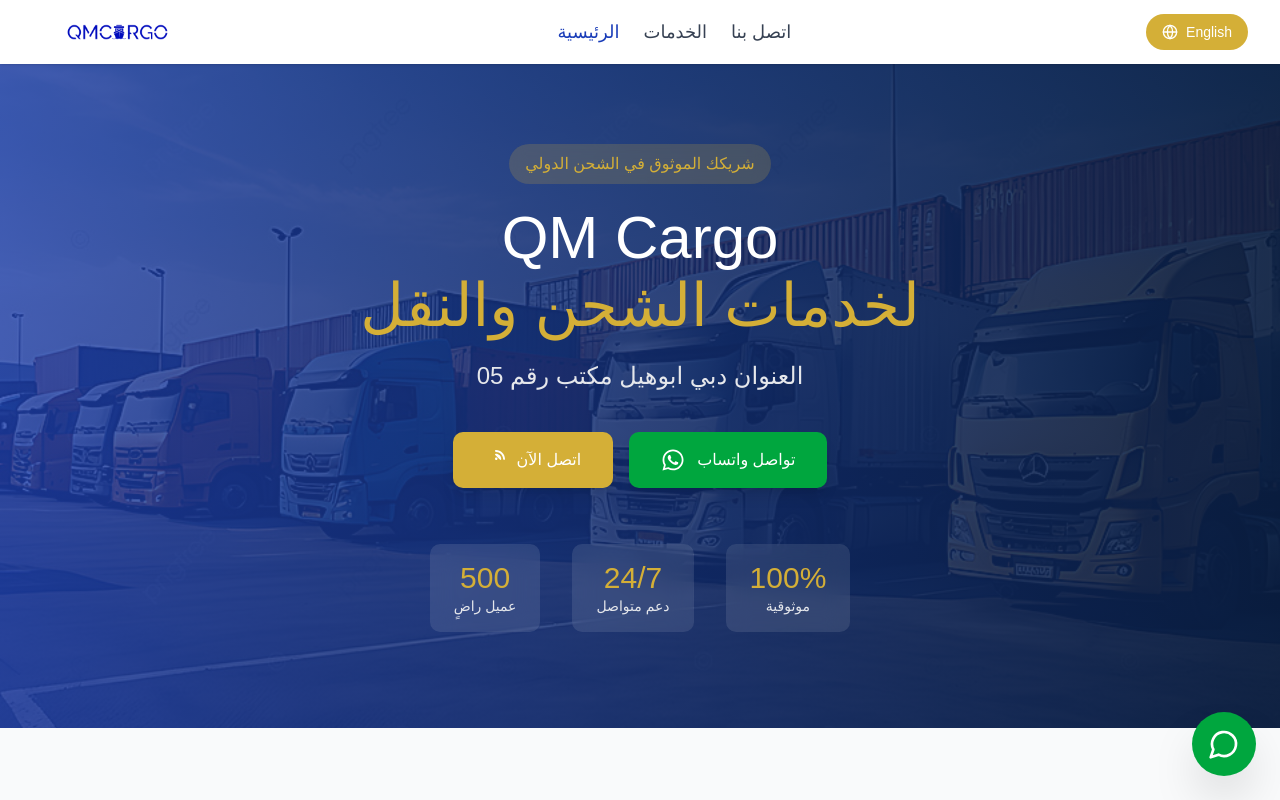
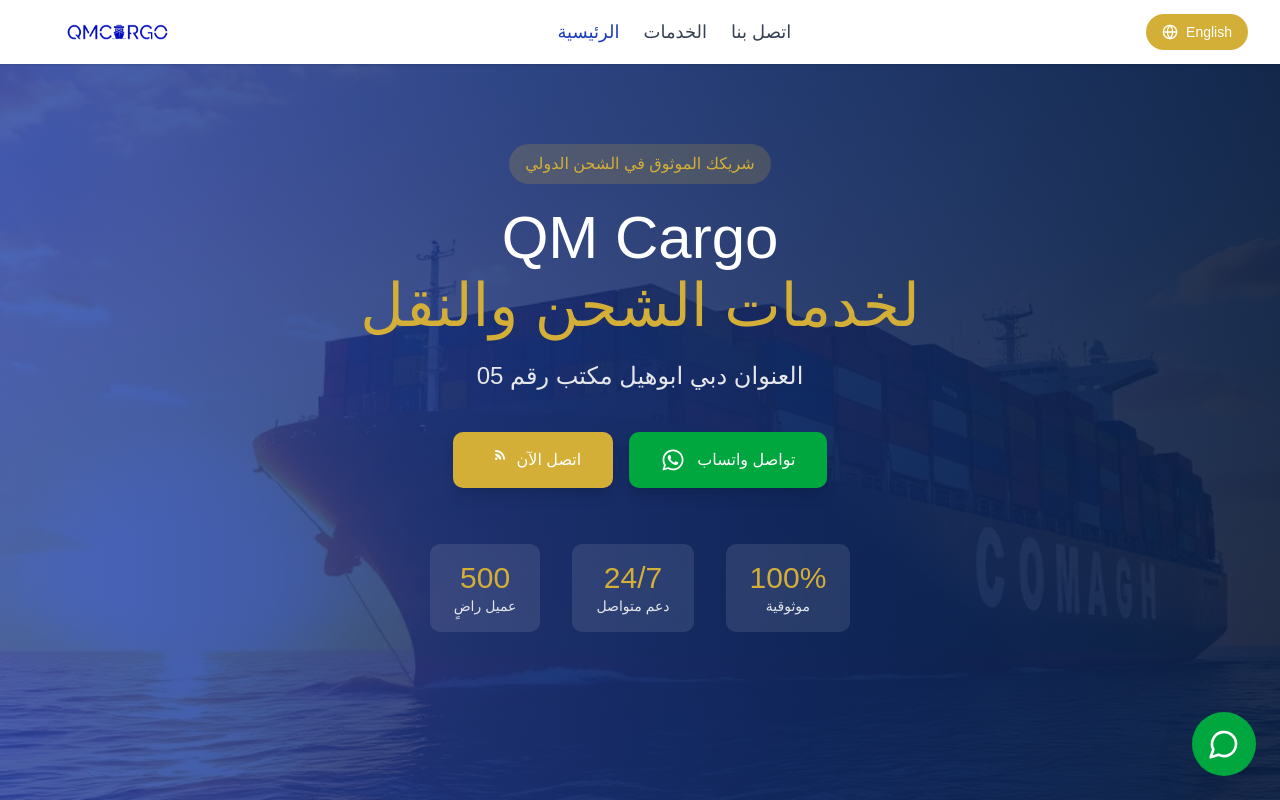
Before and after one commit to mofarag1997/qmcargo, a React (Vite) app: page / in a window 1280 px wide. Shown: the top 800 px of the page. Built offline with nearby package versions, Linux system fonts and the light colour scheme.

Commit message:
Update Hero Section layout

```diff
--- a/src/index.css
+++ b/src/index.css
@@ -132,6 +132,11 @@
     font-feature-settings: var(--default-font-feature-settings, normal);
     font-variation-settings: var(--default-font-variation-settings, normal);
     -webkit-tap-highlight-color: transparent;
+      margin: 0;
+  padding: 0;
+  width: 100%;
+  overflow-x: hidden;
+  box-sizing: border-box;
   }
 
   body {
@@ -143,6 +148,7 @@
     color: inherit;
     border-top-width: 1px;
   }
+
 
   abbr:where([title]) {
     -webkit-text-decoration: underline dotted;
--- a/src/pages/Landing.tsx
+++ b/src/pages/Landing.tsx
@@ -93,19 +93,15 @@
   return (
     <div className="w-full">
       {/* Hero Section */}
-      <section className="relative z-10 max-w-7xl mx-auto px-4 sm:px-6 lg:px-8 flex flex-col justify-between h-full">
+      <section className="w-full h-screen overflow-hidden">
         {/* Background Images */}
-        <div className="absolute inset-0">
+        <div className="absolute inset-0   inset-0 w-screen h-full">
           <img
             src={imgHero}
             alt=""
-            className="absolute inset-0 w-full h-full object-cover"
+            className="absolute inset-0 w-screen h-full object-cover"
           />
-          <img
-            src={imgTrucks}
-            alt=""
-            className="absolute inset-0 w-full h-full object-cover"
-          />
+
         </div>
 
         {/* Gradient Overlay */}
```
